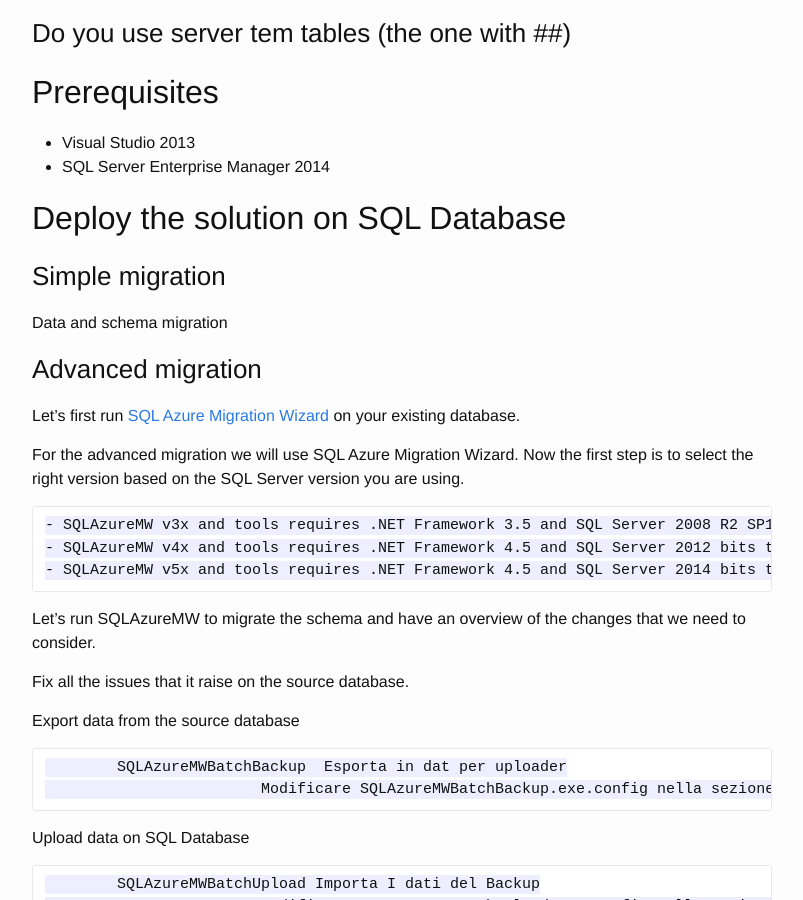
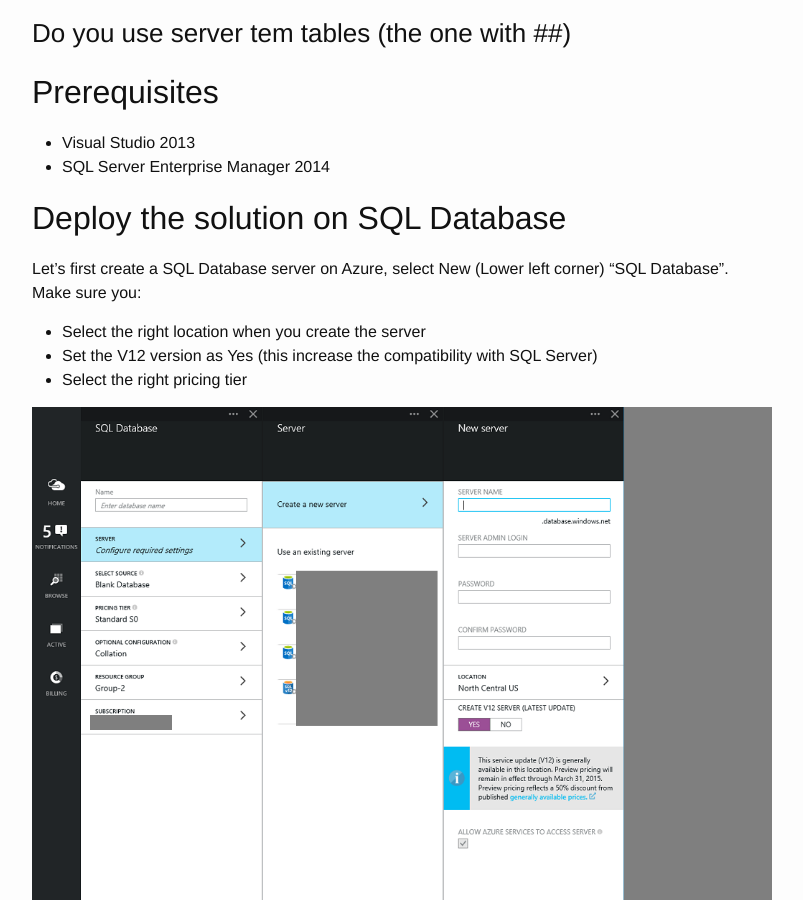
Before and after one commit to GabrieleCastellani/gabrielecastellani.github.io, a Jekyll site: the page built from MigrationGuide/2TDatabase.md, in a window 1280 px wide and 900 px high, scrolled down 873 px. Shown: the whole window, without its empty margins (238-1041 px from the left). Built offline with Jekyll 4.4.1, drawn with Linux system fonts in a browser that asks for light colours; Markdown is read by kramdown in place of the engine named in the settings; comment, search, counter and statistics services are not loaded; some of the changed text lies outside the part shown.

Commit message:
SQL Updated

```diff
--- a/MigrationGuide/2TDatabase.md
+++ b/MigrationGuide/2TDatabase.md
@@ -45,10 +45,20 @@
 
 ##Deploy the solution on SQL Database
 
+Let's first create a SQL Database server on Azure, select New (Lower left corner) "SQL Database".
+Make sure you:
+- Select the right location when you create the server
+- Set the V12 version as Yes (this increase the compatibility with SQL Server)
+- Select the right pricing tier
+
+![](/images/SQL2.png)
+
+###Simple migration
 
 
-###Simple migration
 Data and schema migration
+
+![](/images/SQL1.png)
 
 
 ###Advanced migration
@@ -74,3 +84,7 @@
 
 		SQLAzureMWBatchUpload Importa I dati del Backup
 				Modificare SQLAzureMWBatchUpload.exe.config nella sezione  <appSettings>
+
+
+
+##Things to consider to improve the solution
```
Also changed, not shown: MigrationGuide/2TWebsites.md (+1 -3 lines), images/SQL1.png, images/SQL2.png (added).
